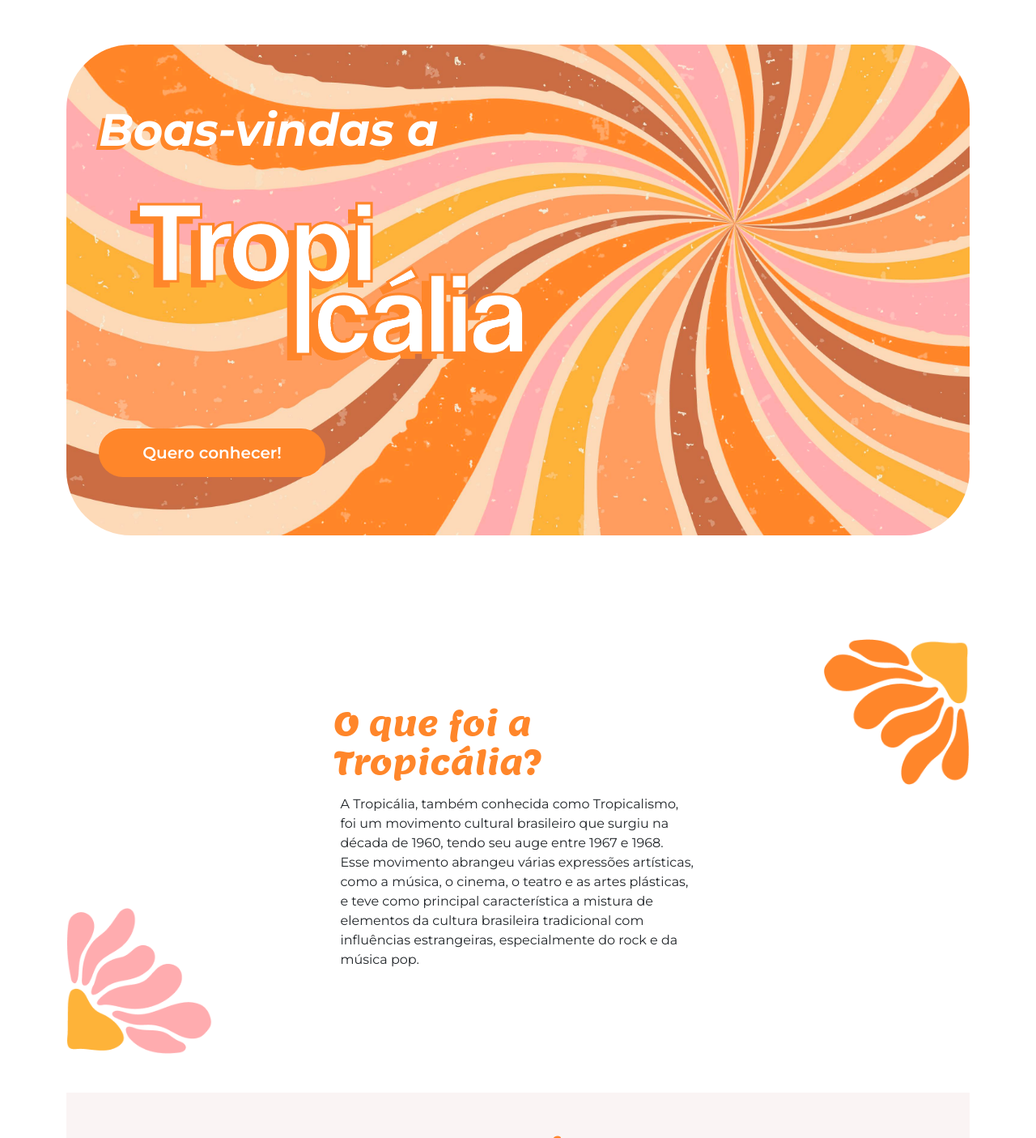
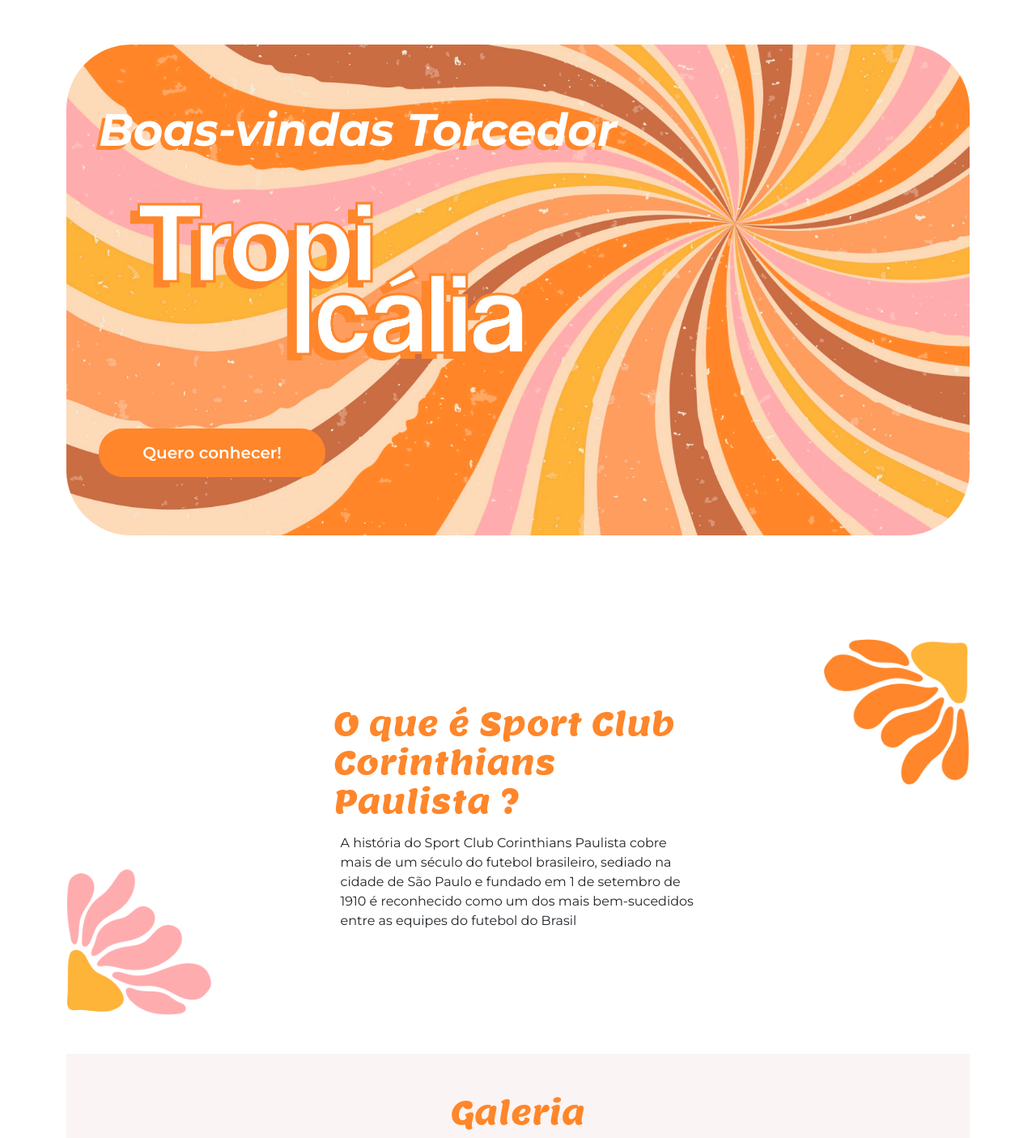
Before and after one commit to wellingtonbertoldo/3B_Acessibilidade, a plain HTML site: page index.html in a window 1280 px wide. Shown: the part 220-1625 px from the top of the page at 81% size. Drawn offline with nearby package versions, Linux system fonts and the light colour scheme; a script that the page names is missing.

Commit message:
Corinthians Paulista

```diff
--- a/index.html
+++ b/index.html
@@ -5,7 +5,7 @@
     <meta charset="UTF-8">
     <meta name="viewport" content="width=device-width, initial-scale=1">
     <link rel="preconnect" href="https://fonts.googleapis.com">
-    <title>Tropicália</title>
+    <title>Corinthians Paulista</title>
     <link href="https://cdnjs.cloudflare.com/ajax/libs/bootstrap/5.3.3/css/bootstrap.min.css" rel="stylesheet">
     <link rel="stylesheet" href="https://cdnjs.cloudflare.com/ajax/libs/bootstrap-icons/1.11.3/font/bootstrap-icons.min.css">
     <link rel="stylesheet" href="styles.css">
@@ -31,7 +31,7 @@
         <section id="inicio" class="my-5">
             <div class="inicio-fundo d-flex justify-content-between align-items-center">
                 <div class="esquerda-conteudo">
-                    <h1 class="display-4 text-white fst-italic fw-bold">Boas-vindas a</h1>
+                    <h1 class="display-4 text-white fst-italic fw-bold">Boas-vindas Torcedor</h1>
                     <img src="img/logo-2.png" alt="Logotipo secundário da Tropicália" class="mb-3" width="563"
                         height="278" loading="lazy">
                     <a href="#tropicalia"
@@ -45,12 +45,10 @@
         <section id="tropicalia" class="my-5 pt-6 secao-tropicalia">
             <div class="container d-flex align-items-center ">
                   <div class="col-5">
-                    <h2>O que foi a Tropicália?</h2>
-                    <p class="p-2">A Tropicália, também conhecida como Tropicalismo, foi um movimento cultural
-                        brasileiro que surgiu na década de 1960, tendo seu auge entre 1967 e 1968. Esse movimento
-                        abrangeu várias expressões artísticas, como a música, o cinema, o teatro e as artes plásticas, e
-                        teve como principal característica a mistura de elementos da cultura brasileira tradicional com
-                        influências estrangeiras, especialmente do rock e da música pop.</p>
+                    <h2>O que é Sport Club Corinthians Paulista ?</h2>
+                    <p class="p-2">A história do Sport Club Corinthians Paulista cobre mais de um século do
+                        futebol brasileiro, sediado na cidade de São Paulo e fundado em 1 de setembro de 1910
+                         é reconhecido como um dos mais bem-sucedidos entre as equipes do futebol do Brasil</p>
                 </div>
             </div>
         </section>
```
